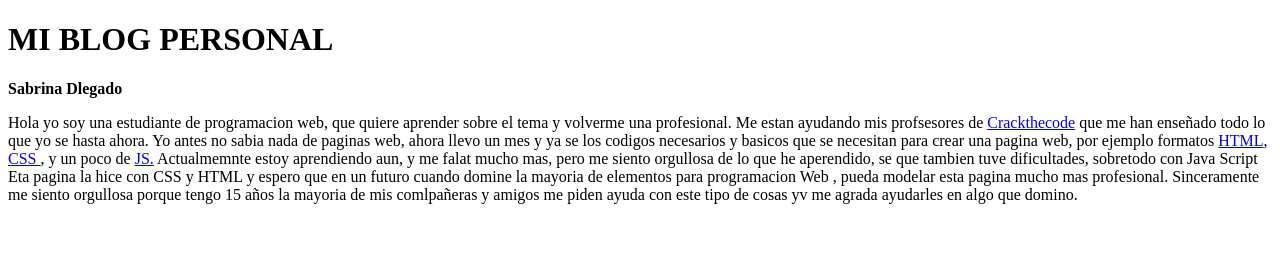
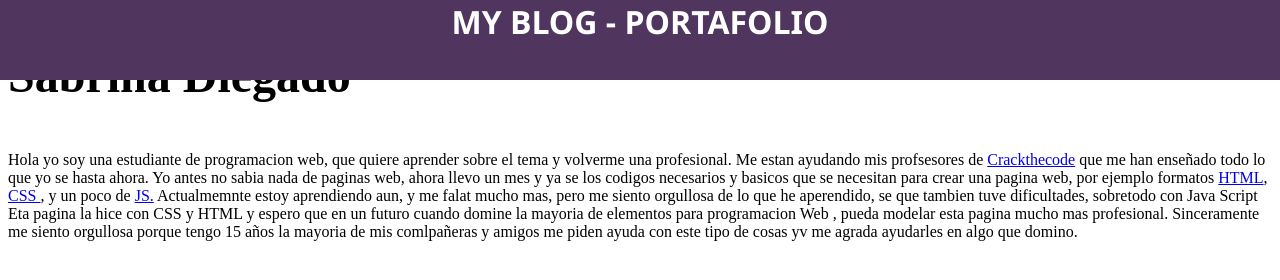
Before and after one commit to Sabrina-Delgado/Blog-Personal, a plain HTML site: page index.html in a window 1280 px wide. Drawn offline with Linux system fonts and the light colour scheme.

Commit message:
segundo commit

```diff
--- a/css/estilos.css
+++ b/css/estilos.css
@@ -0,0 +1,24 @@
+header{
+    width: 100%;
+    height: 80px;
+    background: #50355f;
+    position: fixed;
+    top: 0;
+    left: 0;
+    z-index: 100;
+    padding-top: 0px;
+
+}
+.icon-dog{
+    margin-top: 0;
+    text-align: center;
+    font-size: 2rem;
+    font-family: 'Segoe UI', Tahoma, Geneva, Verdana, sans-serif;
+    color: #fff;
+}
+.presentacion{
+    font-size: 3rem;
+}
+.titulo{
+    font-size: 7rem;
+}
--- a/index.html
+++ b/index.html
@@ -7,13 +7,18 @@
     <title>Box Model</title>
     <link rel="stylesheet" href="css/estilos.css">
 </head>
+<header>
+    <div class="contenedor">
+       <h1 class="icon-dog">MY BLOG - PORTAFOLIO </h1>
+
+    </div>
+</header>
 <body>
     <div>
-        <strong class="titulo">
-            <h1 class="letra-titulo">MI BLOG PERSONAL</h1>
-            <p class="mi-nombre">Sabrina Dlegado</p>
+        <strong class="presentacion">
+           <p class="mi-nombre">Sabrina Dlegado</p>
         </strong>
-        <div>
+        <div class="historia">
             <p class="Contenido">Hola yo soy una estudiante de programacion web, que quiere aprender sobre el tema y
             volverme una profesional. Me estan ayudando mis profsesores de <a href="https://www.crackthecode.la/" >
             Crackthecode</a> que me han enseñado todo lo que yo se hasta ahora. Yo antes no sabia nada de paginas web, ahora llevo
```
